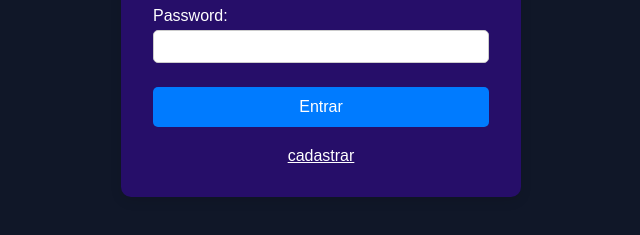
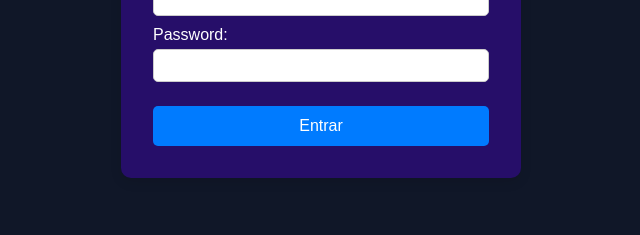
Before and after one commit to Carloss0101/app-financas, a website: page public/html/login.html in a window 1280 px wide. Shown: the part 377-612 px from the top of the page, without its empty margins (319-959 px from the left). Drawn offline with Linux system fonts and the light colour scheme; files that its build step writes are made by us from their sources; files whose address does not match are found by name.

Commit message:
Remove registration link from login page

```diff
--- a/public/html/login.html
+++ b/public/html/login.html
@@ -29,8 +29,6 @@
       </div>
 
       <button id="Entrar">Entrar</button>
-
-      <div id="button-cadastro"><a href="http://localhost:8080/cadastro">cadastrar</a></div>
     </form>
   </body>
 </html>
```
